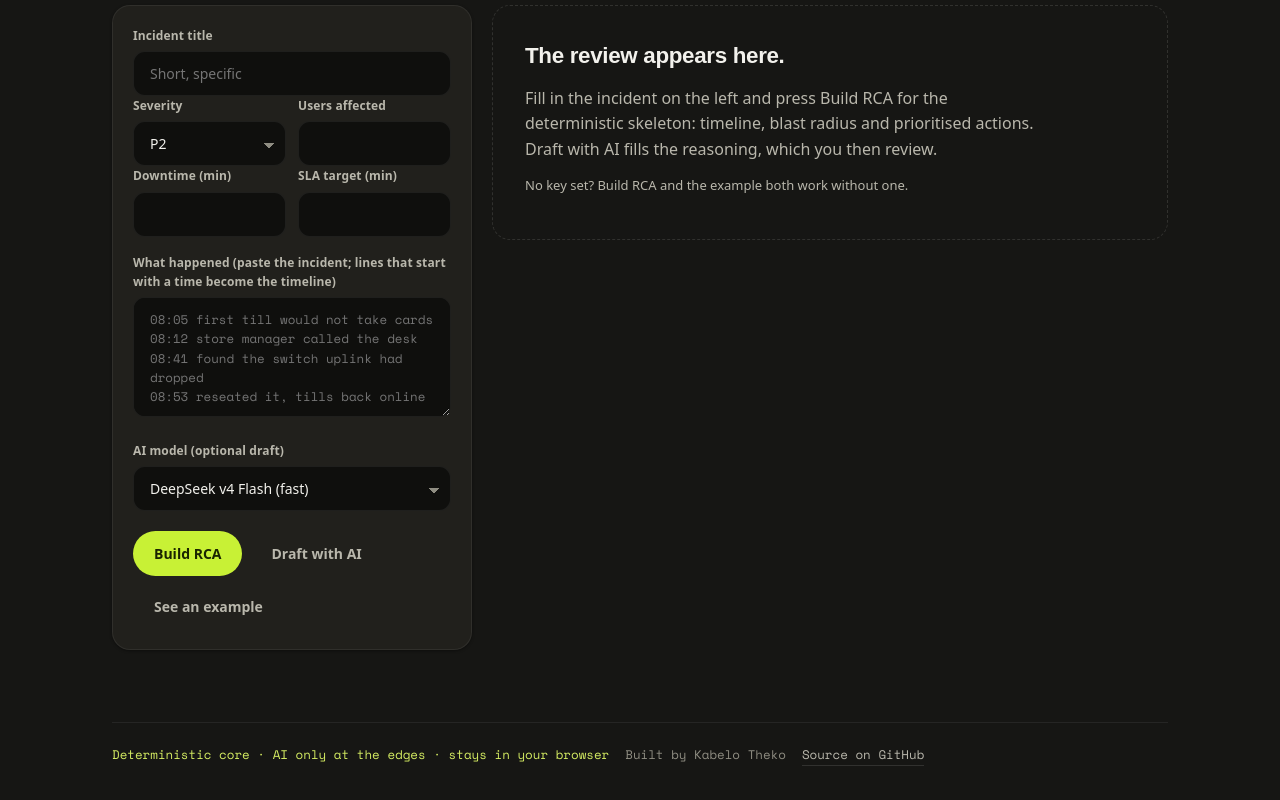
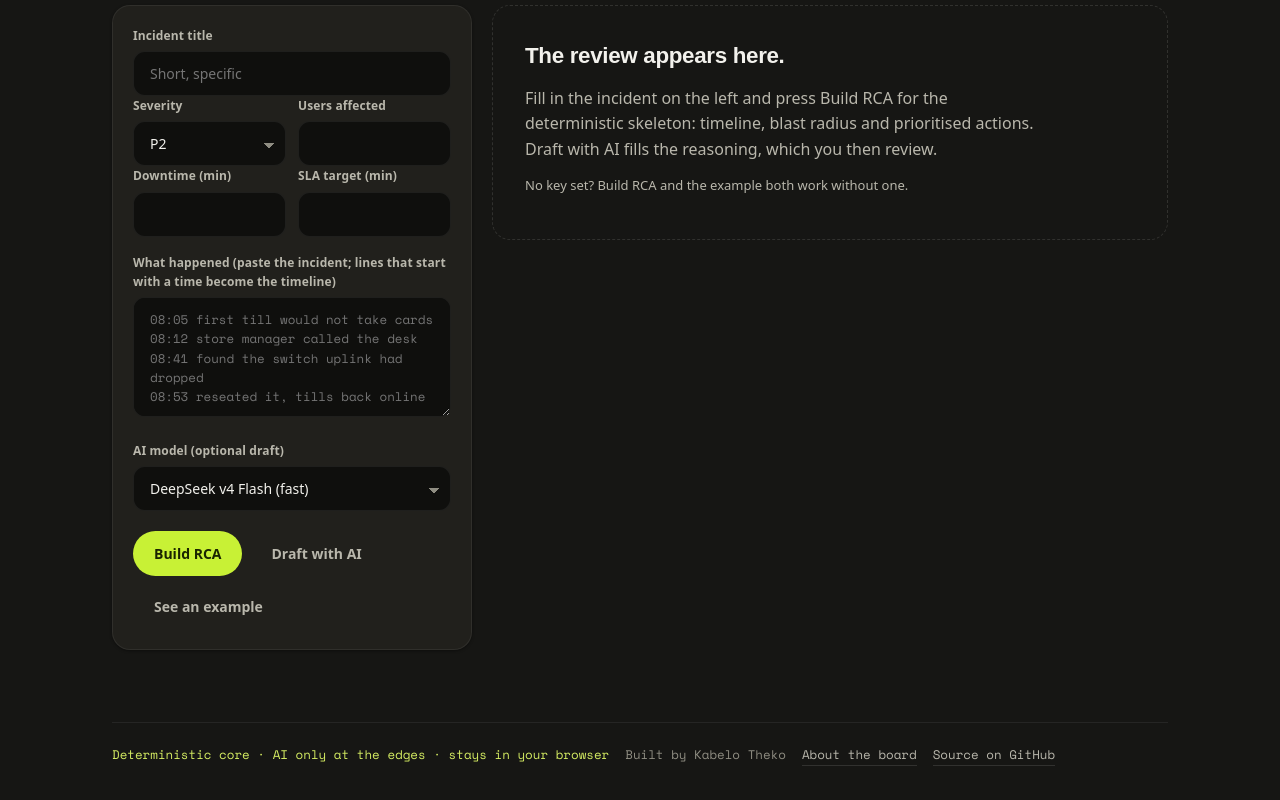
Before and after one commit to Kabelo-Theko/incident-retro, a plain HTML site: page docs/index.html in a window 1280 px wide. Shown: the part 445-1245 px from the top of the page. Drawn offline with nearby package versions, Linux system fonts and the light colour scheme; a web font is replaced by a local one.

Commit message:
design: link landing page from app footer (follow-up to #2)

```diff
--- a/docs/index.html
+++ b/docs/index.html
@@ -246,6 +246,7 @@ footer a:focus-visible{outline:none;box-shadow:var(--focus)}
   <footer>
     <span style="color:var(--accent-text)">Deterministic core · AI only at the edges · stays in your browser</span>
     <span>Built by Kabelo Theko</span>
+    <a href="landing.html">About the board</a>
     <a href="https://github.com/Kabelo-Theko/incident-retro" target="_blank" rel="noopener noreferrer">Source on GitHub</a>
   </footer>
 </div>
```
